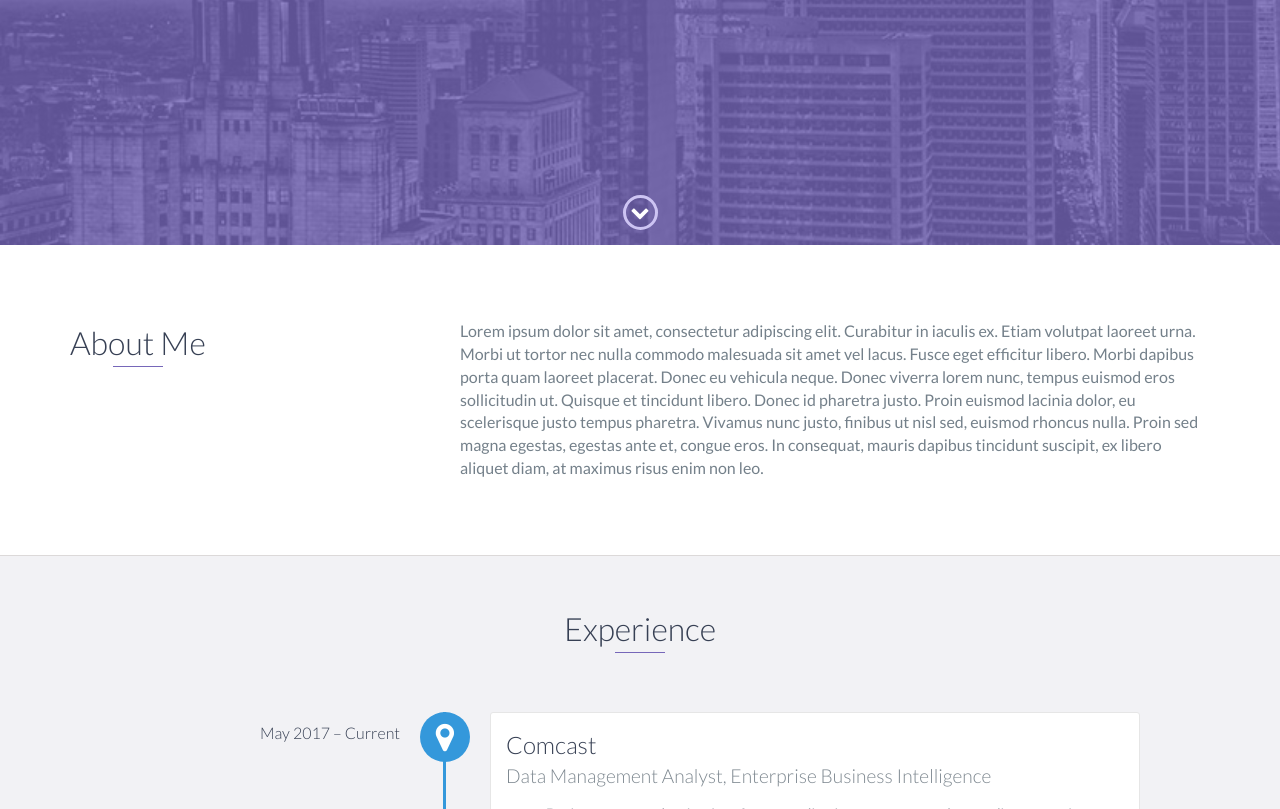
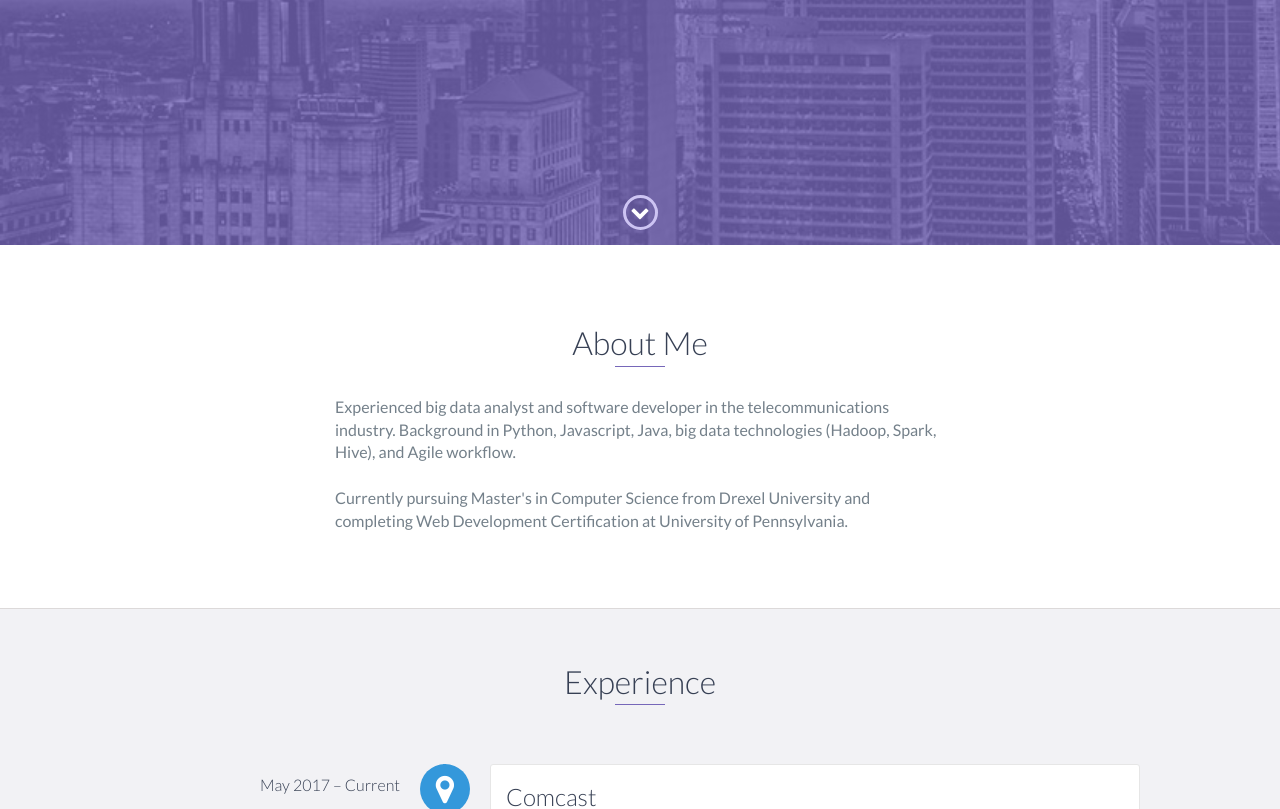
Before and after one commit to ftorning/personal-portfolio, a plain HTML site: page index.html in a window 1280 px wide. Shown: the part 555-1364 px from the top of the page. Drawn offline with nearby package versions, Linux system fonts and the light colour scheme.

Commit message:
centered content in about section

```diff
--- a/index.html
+++ b/index.html
@@ -66,18 +66,15 @@
     <!-- End #lead -->
 
     <div id="about">
-        <div class="container">
-            <div class="row">
-                <div class="col-md-4">
-                    <h2 class="heading">About Me</h2>
-                </div>
-                <div class="col-md-8">
-                    <p>
-                        Lorem ipsum dolor sit amet, consectetur adipiscing elit. Curabitur in iaculis ex. Etiam volutpat laoreet urna. Morbi ut tortor nec nulla commodo malesuada sit amet vel lacus. Fusce eget efficitur libero. Morbi dapibus porta quam laoreet placerat. Donec
-                        eu vehicula neque. Donec viverra lorem nunc, tempus euismod eros sollicitudin ut. Quisque et tincidunt libero. Donec id pharetra justo. Proin euismod lacinia dolor, eu scelerisque justo tempus pharetra. Vivamus nunc justo, finibus
-                        ut nisl sed, euismod rhoncus nulla. Proin sed magna egestas, egestas ante et, congue eros. In consequat, mauris dapibus tincidunt suscipit, ex libero aliquet diam, at maximus risus enim non leo.
-                    </p>
-                </div>
+        <div class="row">
+            <div class='col-md-6 col-md-offset-3'>
+                <h2 class="heading">About Me</h2>
+                <p>Experienced big data analyst and software developer in the telecommunications industry.
+                    Background in Python, Javascript, Java, big data technologies (Hadoop, Spark, Hive),
+                    and Agile workflow.</p>
+                <br>
+                <p>Currently pursuing Master's in Computer Science from Drexel University and
+                    completing Web Development Certification at University of Pennsylvania.</p>
             </div>
         </div>
     </div>
```
Also changed, not shown: css/styles.css.
